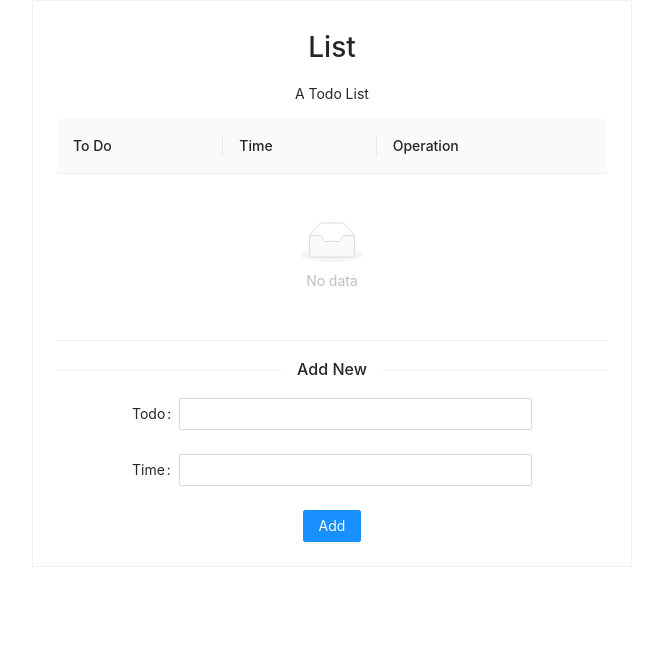
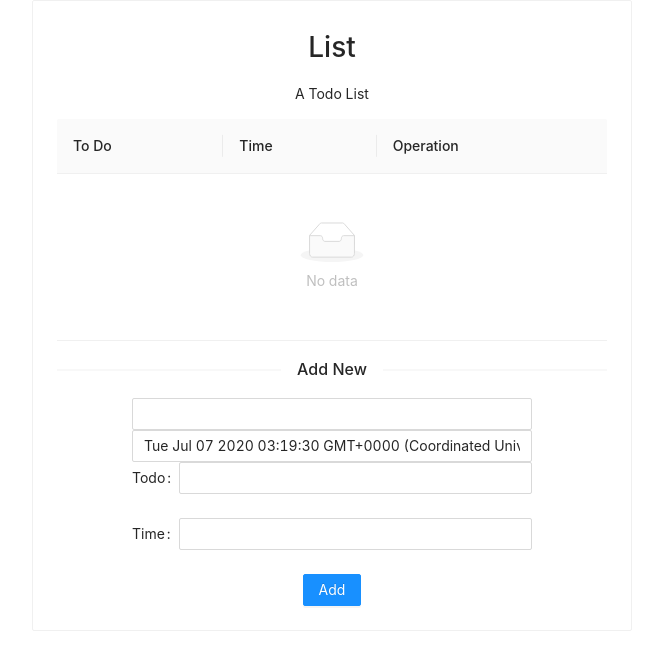
Before and after one commit to Thanks62/React, a React (Create React App) app: page / in a window 1280 px wide. Shown: the top 670 px of the page, without its empty margins (308-971 px from the left). Built offline with nearby package versions, Linux system fonts and the light colour scheme.

Commit message:
react-redux(88%)

```diff
--- a/src/Forms.js
+++ b/src/Forms.js
@@ -117,9 +117,26 @@ class Forms extends Component{
 			btnText:'Add',
 			err:false,
 			loading:false,
-			danger:false
+			danger:false,
+			id:new Date(),
+			name: '',
+			job: '',
 	    };
 	    this.state = this.initialState;
+	}
+	handleChange = event => {
+        const { name, value } = event.target;
+        this.setState({
+			[name] : value
+		});
+	}
+	stateChange=event=>{
+		this.setState({
+			id:this.props.input_data.id,
+			name:this.props.input_data.name,
+			job:this.props.input_data.job
+		})
+		console.log(this.props.input_data);
 	}
 	onFinish = () => {
 		console.log(this.props);
@@ -131,15 +148,16 @@ class Forms extends Component{
 				this.setState({
 					loading:false,
 					btnText:'Failed',
-					danger:true
+					danger:true,
 				})
 			}
 			else{
+				console.log(this.state);
 				if(this.state.btnText==='Add')
-					this.props.onAdd(this.todo.state.value,this.id.state.value,this.time.state.value);
+					this.props.onAdd(this.state.name,this.state.id,this.state.job);
 				else if(this.state.btnText==='Edit')
-					this.props.onEdit(this.id.state.value,this.todo.state.value,this.time.state.value);
-				this.id.state.value=new Date();
+					this.props.onEdit(this.state.id,this.state.name,this.state.job);
+				this.state.id=new Date();
 				this.setState({
 					loading:false,
 					btnText:'Successfully'
@@ -157,19 +175,20 @@ class Forms extends Component{
 		return(
 		<center>
 			<Form onFinish={this.onFinish}>
-				<Input name="id" id="ID" value={this.props.input_data.id} ref={(id)=>this.id=id} defaultValue={new Date().toString()} type="hidden"/>
+				<Input name="id" id="ID" value={this.props.input_data.id} onChange={this.stateChange}/>
+				<Input name="id" id="ID" value={this.state.id} defaultValue={new Date().toString()}/>
 				<Form.Item
 					label="Todo"
 					rules={[{ required: true}]}
 				>
-					<Input name="name" value={this.props.input_data.name} required ref={(todo)=>this.todo=todo}/>
+					<Input name="name" value={this.state.name} required  onChange={this.handleChange}/>
 				</Form.Item>
 				<Form.Item
 					label="Time"
 				>
-					<Input name="job" value={this.props.input_data.job} ref={(time)=>this.time=time}/>
+					<Input name="job" value={this.state.job}  onChange={this.handleChange}/>
 				</Form.Item>
-			    <Button type="primary" htmlType="submit" loading={this.state.loading} disabled={this.state.loading} danger={this.state.danger}>
+			    <Button type="primary" htmlType="submit" loading={this.state.loading} disabled={this.state.loading} danger={this.state.danger} onChange={this.handleChange}>
 			        {this.state.btnText}
 			    </Button>
 			</Form>
--- a/src/container/AddToDo.js
+++ b/src/container/AddToDo.js
@@ -1,6 +1,6 @@
 import {connect} from 'react-redux';
 import Forms from '../Forms.js';
-import {addToDo,editToDo} from '../action/index'
+import {addToDo,editToDo,inputData} from '../action/index'
 const mapStateToProps=state=>{
 	const storage=window.localStorage;
 	if(state.data) storage.setItem("list",JSON.stringify(state.data));
@@ -16,6 +16,9 @@ const mapDispatchToProps=dispatch=>{
 		},
 		onEdit:(text,id,time)=>{
 			dispatch(editToDo(text,id,time));
+		},
+		onEditClick:(id,text,time)=>{
+			dispatch(inputData(id,text,time))
 		}
 	}
 }
```
